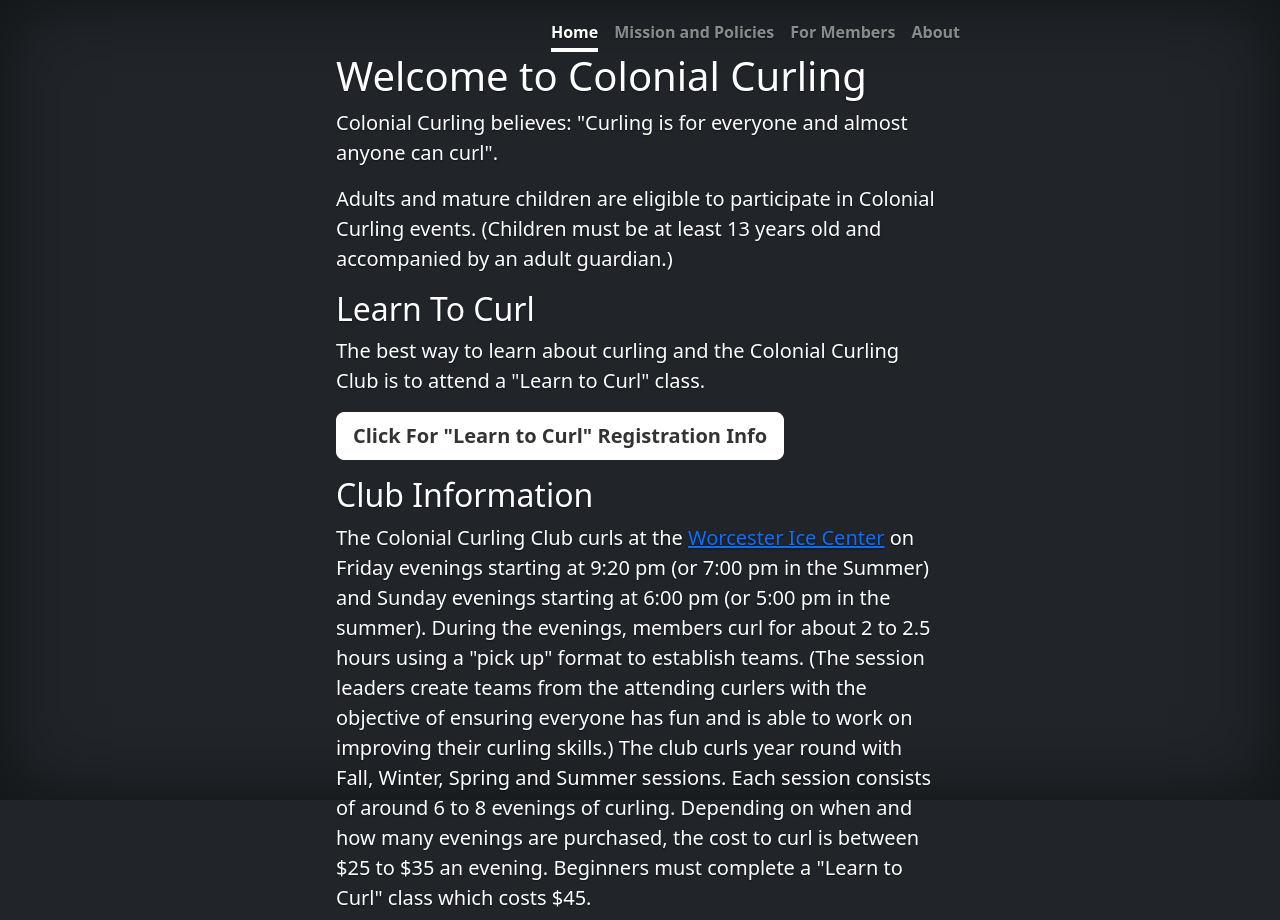
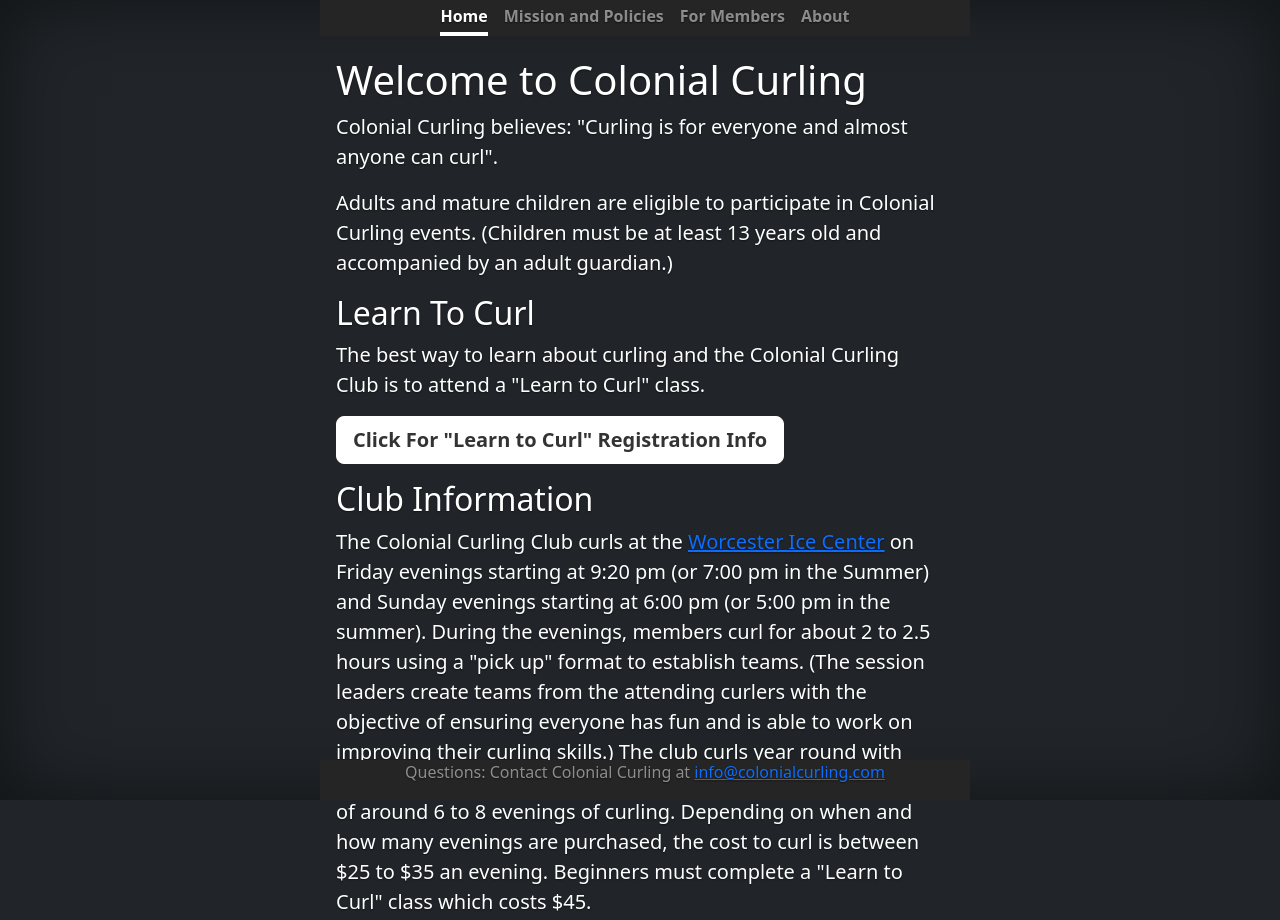
Before and after one commit to colonial-curling/public_website, a plain HTML site: page index.html in a window 1280 px wide. Shown: the top 920 px of the page. Drawn offline with Linux system fonts and the light colour scheme.

Commit message:
Added CSS to Fix headers & footers on page. MFM

```diff
--- a/css/main.css
+++ b/css/main.css
@@ -25,10 +25,32 @@
   max-width: 42em;
 }
 
+/* adding padding on body text so text doesn't start hidden below fixed header -MFM*/
+.px-3{
+  padding-top: 40px;
+  padding-bottom: 60px;
+}
 
 /*
  * Header
  */
+
+.nav-masthead, .mt-auto{ /* added to fix the header and footer position to page view -MFM */
+ /* border: 5px dashed orange;  used this section to visually see what was happeneing*/
+  text-align: center;
+  position: fixed;
+  width: 650px;
+  background-color: rgb(38, 37, 37);
+}
+
+.nav-masthead{
+  top: 0;
+}
+
+.mt-auto{
+  bottom: 0;
+}
+
 
 .nav-masthead .nav-link {
   color: rgba(255, 255, 255, .5);
```
